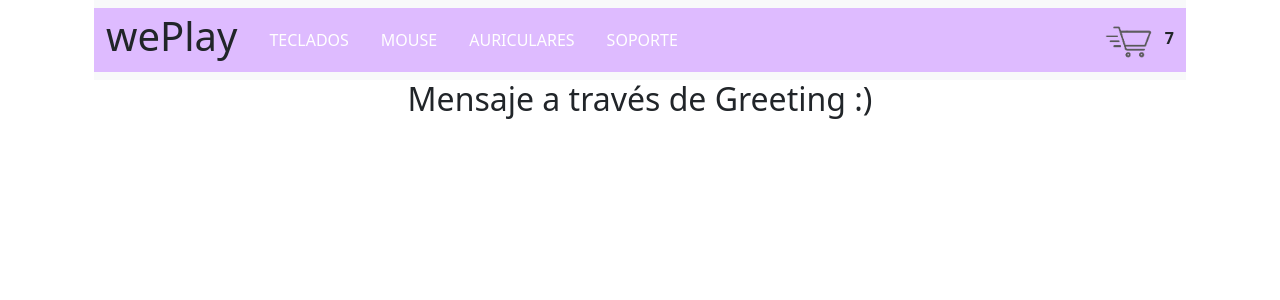
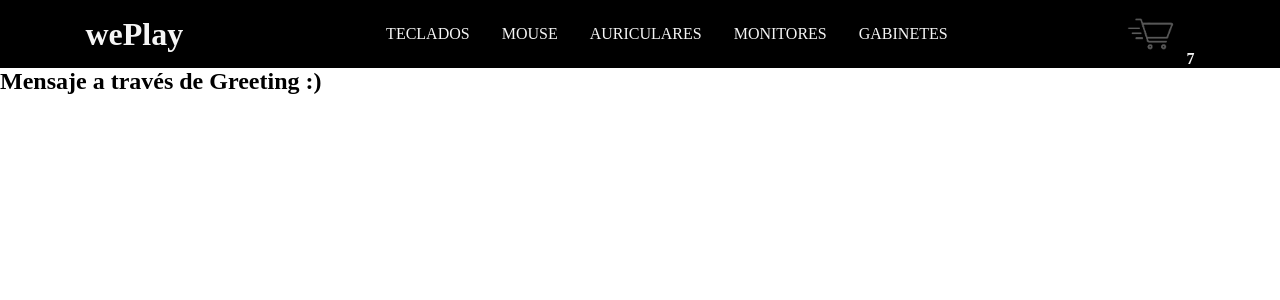
Before and after one commit to ORAlejandro/CoderReactJS43255, a React (Vite) app: page / in a window 1280 px wide. Shown: the top 300 px of the page. Built offline with nearby package versions, Linux system fonts and the light colour scheme.

Commit message:
no bootstrap, ajuste visual

```diff
--- a/index.html
+++ b/index.html
@@ -4,15 +4,13 @@
     <meta charset="UTF-8" />
     <link rel="icon" type="image/svg+xml" href="/vite.svg" />
     <meta name="viewport" content="width=device-width, initial-scale=1.0" />
-    <!-- BS -->
-    <link href="https://cdn.jsdelivr.net/npm/bootstrap@5.3.0/dist/css/bootstrap.min.css" rel="stylesheet" integrity="sha384-9ndCyUaIbzAi2FUVXJi0CjmCapSmO7SnpJef0486qhLnuZ2cdeRhO02iuK6FUUVM" crossorigin="anonymous">
-    <title>Proyecto React</title>
+    <title>wePlay | Tienda Online</title>
   </head>
   <body>
     <div id="root"></div>
 
-    <!-- BS -->
-    <script src="https://cdn.jsdelivr.net/npm/bootstrap@5.3.0/dist/js/bootstrap.bundle.min.js" integrity="sha384-geWF76RCwLtnZ8qwWowPQNguL3RmwHVBC9FhGdlKrxdiJJigb/j/68SIy3Te4Bkz" crossorigin="anonymous"></script>
+
+
     <script type="module" src="/src/main.jsx"></script>
   </body>
 </html>
--- a/src/componentes/CartWidget/CartWidget.css
+++ b/src/componentes/CartWidget/CartWidget.css
@@ -1,3 +1,7 @@
 .carritoImg {
     width: 4rem;
 }
+
+.strongEstilo {
+    color: whitesmoke;
+}
--- a/src/componentes/CartWidget/CartWidget.jsx
+++ b/src/componentes/CartWidget/CartWidget.jsx
@@ -5,7 +5,7 @@ const CartWidget = () => {
   return (
     <div>
         <img className='carritoImg' src={imgCarrito} alt="Imagen del Carrito" />
-        <strong> 7 </strong>
+        <strong className='strongEstilo'> 7 </strong>
     </div>
   )
 }
--- a/src/componentes/NavBar/NavBar.css
+++ b/src/componentes/NavBar/NavBar.css
@@ -1,13 +1,31 @@
 .flexNavBar {
+    background-color: black;
+}
+
+.flexDivBar {
     display: flex;
+    flex-flow: row wrap;
+    align-items: center;
     justify-content: space-around;
+}
+
+.wePlay {
+    font-size: 2rem;
+    color: whitesmoke;
+}
+
+ul {
+    list-style: none;
+    display: flex;
+    flex-flow: row wrap;
     align-items: center;
-    background-color: #debbff;
+    justify-content: center;
 }
 
 li {
     cursor: pointer;
     text-transform: uppercase;
     margin-left: 2rem;
-    color: white;
+    color: whitesmoke;
+    font-size: 1rem;
 }
--- a/src/componentes/NavBar/NavBar.jsx
+++ b/src/componentes/NavBar/NavBar.jsx
@@ -3,27 +3,17 @@ import './NavBar.css'
 
 const NavBar = () => {
     return (
-        <header className='container-lg'>
-            <nav className="navbar navbar-expand-lg bg-body-tertiary">
-                <div className="container-fluid flexNavBar">
-                    <h1>wePlay</h1>
-                    <button className="navbar-toggler" type="button" data-bs-toggle="collapse" data-bs-target="#navbarNav" aria-controls="navbarNav" aria-expanded="false" aria-label="Toggle navigation">
-                        <span className="navbar-toggler-icon" />
-                    </button>
-                    <div className="collapse navbar-collapse" id="navbarNav">
-                        <ul className="navbar-nav">
-                            <li className="nav-item">
-                                Teclados
-                            </li>
-                            <li className="nav-item">
-                                Mouse
-                            </li>
-                            <li className="nav-item">
-                                Auriculares
-                            </li>
-                            <li className="nav-item">
-                                Soporte
-                            </li>
+        <header>
+            <nav className='flexNavBar'>
+                <div className='flexDivBar'>
+                    <h1 className='wePlay'>wePlay</h1>
+                    <div>
+                        <ul>
+                            <li>Teclados</li>
+                            <li>Mouse</li>
+                            <li>Auriculares</li>
+                            <li>Monitores</li>
+                            <li>Gabinetes</li>
                         </ul>
                     </div>
                     <CartWidget/>
--- a/src/index.css
+++ b/src/index.css
@@ -0,0 +1,10 @@
+* {
+    padding: 0;
+    margin: 0;
+}
+
+body {
+    margin-left: auto;
+    margin-right: auto;
+    max-width: 1280px;
+}
```
